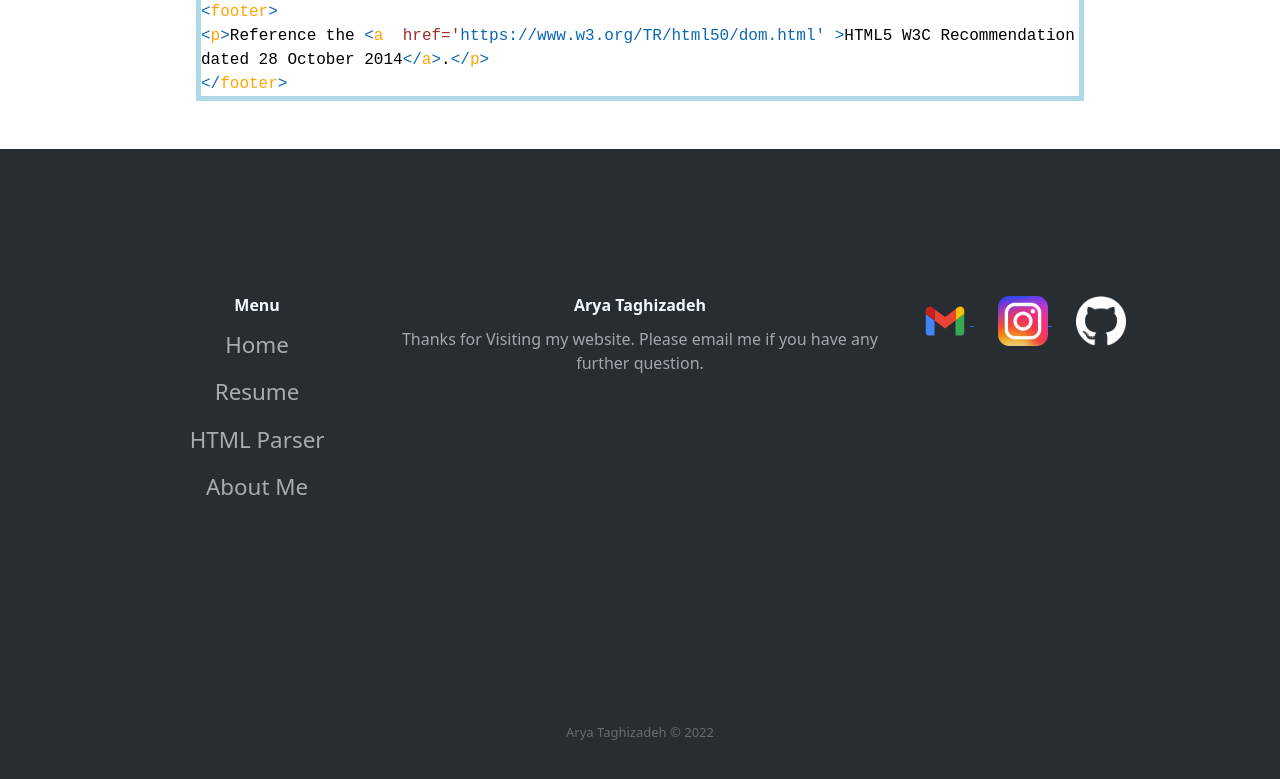
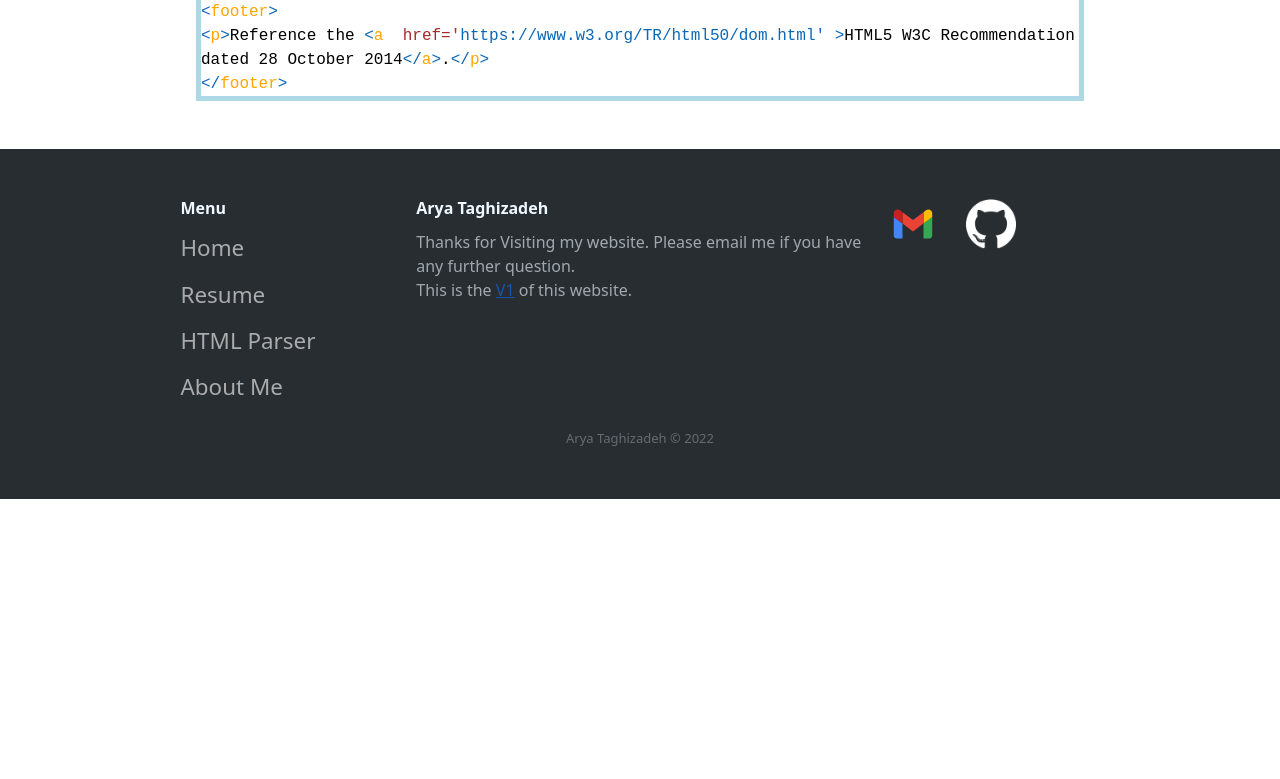
Before and after one commit to ariatgz/Old-Website, a website: page HtmlParser.html in a window 1280 px wide. Shown: the part 1470-2249 px from the top of the page. After the commit the page ends 1969 px from the top, so only its background shows below. Drawn offline with nearby package versions, Linux system fonts and the light colour scheme.

Commit message:
Init Commit

```diff
--- a/HtmlParser.html
+++ b/HtmlParser.html
@@ -103,9 +103,9 @@
 
 </div>
 
-<div class="footer-dark">
+<div style="max-width: 100vw;"  class="footer-dark d-flex flex-md-row flex-column justify-content-around align-items-center">
     <footer>
-        <div class="container">
+        <div class="">
             <div class="row">
                 <div class="col-sm-6 col-md-3 item">
                     <h3>Menu</h3>
@@ -117,26 +117,18 @@
                     </ul>
                 </div>
 
-                <div class="col-md-6 item text">
+                <div class="col-md-6 item text mt-4 mt-md-0">
                     <h3>Arya Taghizadeh</h3>
-                    <p>Thanks for Visiting my website. Please email me if you have any further question.
+                    <p>Thanks for Visiting my website. Please email me if you have any further question.<br>
+                        This is the <a href="https://github.com/ariatgz">V1</a> of this website.
 
                     </p>
                 </div>
-                <div class="col item ">
-                    <a href="mailto: ariataghizade596@gmail.com">
-                        <svg xmlns="http://www.w3.org/2000/svg" width="50" height="50"
-                             viewBox="-13.2 -16.50405 114.4 99.0243">
-                            <path fill="#4285f4" d="M6 66.0162h14v-34l-20-15v43c0 3.315 2.685 6 6 6z"/>
-                            <path fill="#34a853" d="M68 66.0162h14c3.315 0 6-2.685 6-6v-43l-20 15z"/>
-                            <path fill="#fbbc04" d="M68 6.0162v26l20-15v-8c0-7.415-8.465-11.65-14.4-7.2z"/>
-                            <path fill="#ea4335" d="M20 32.0162v-26l24 18 24-18v26l-24 18z"/>
-                            <path fill="#c5221f" d="M0 9.0162v8l20 15v-26l-5.6-4.2c-5.935-4.45-14.4-.215-14.4 7.2z"/>
-                        </svg>
-                    </a>
-                    <a class="ms-4" target="_blank" href="https://www.instagram.com/aria_tgz/">
-                        <img style="height: 50px;width: 50px;" src="images/ig.png">
-                    </a>
+                <div class="col item  mt-4 mt-md-0 ">
+                    <a href="mailto: ariataghizade596@gmail.com"><svg xmlns="http://www.w3.org/2000/svg" width="50" height="50" viewBox="-13.2 -16.50405 114.4 99.0243"><path fill="#4285f4" d="M6 66.0162h14v-34l-20-15v43c0 3.315 2.685 6 6 6z"/><path fill="#34a853" d="M68 66.0162h14c3.315 0 6-2.685 6-6v-43l-20 15z"/><path fill="#fbbc04" d="M68 6.0162v26l20-15v-8c0-7.415-8.465-11.65-14.4-7.2z"/><path fill="#ea4335" d="M20 32.0162v-26l24 18 24-18v26l-24 18z"/><path fill="#c5221f" d="M0 9.0162v8l20 15v-26l-5.6-4.2c-5.935-4.45-14.4-.215-14.4 7.2z"/></svg></a>
+                    <!--   <a class="ms-4" target="_blank" href="https://www.instagram.com/aria_tgz/">
+                           <img style="height: 50px;width: 50px;" src="images/ig.png">
+                       </a>-->
                     <a class="ms-4" target="_blank" href="https://github.com/ariatgz">
                         <img style="height: 50px;width: 50px;" src="images/GitHub-Mark-Light-120px-plus.png">
                     </a>
@@ -148,5 +140,6 @@
 </div>
 
 
+
 </body>
 </html>
```
